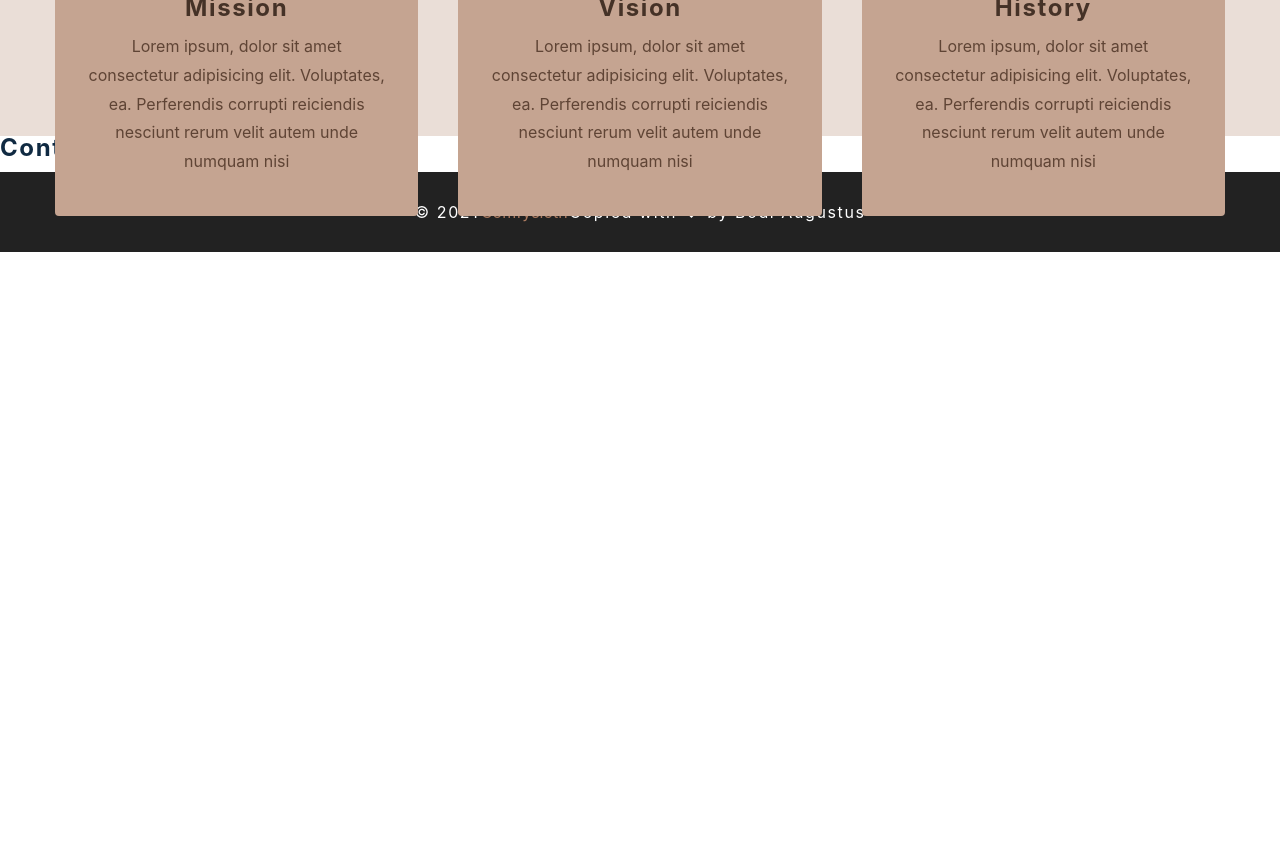
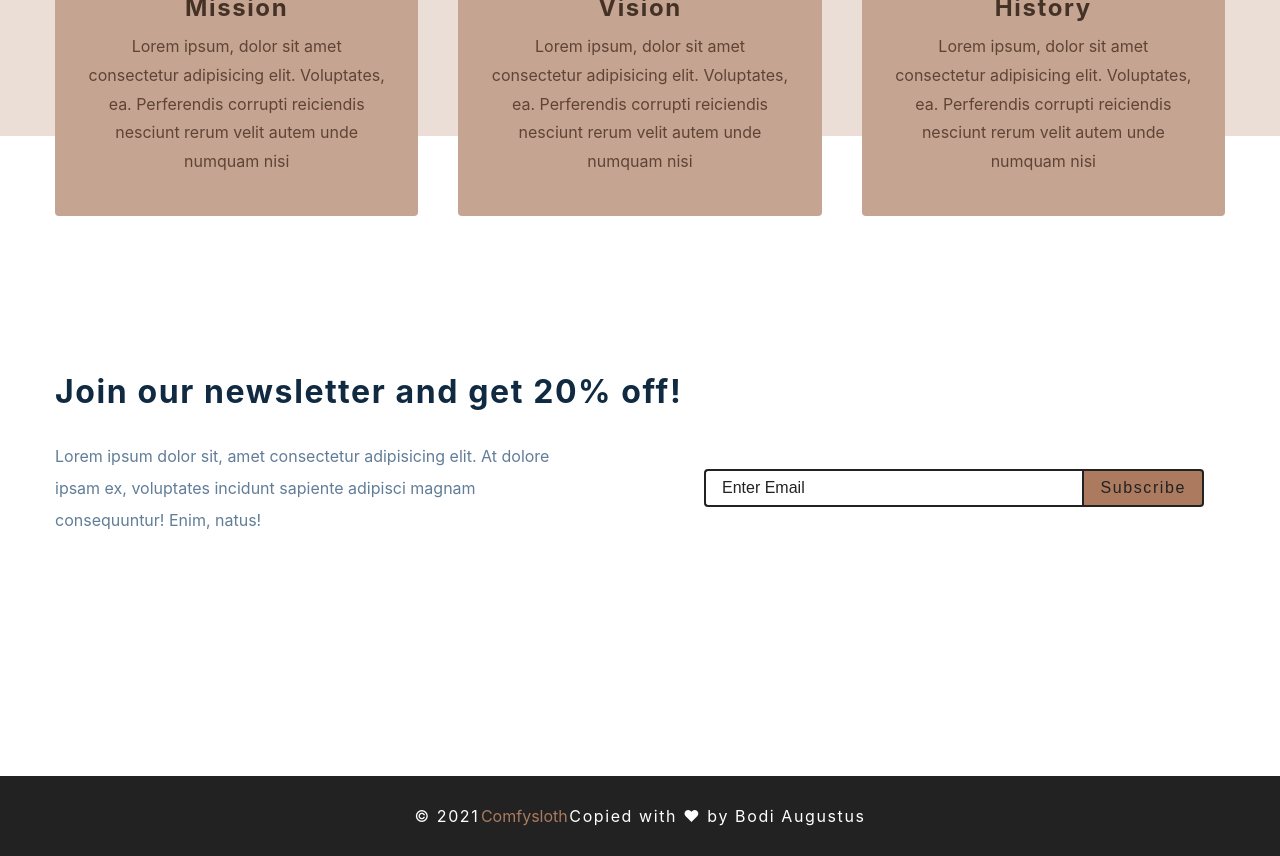
Before and after one commit to MagentaSpruce/ReactMarketplace, a React (Create React App) app: page / in a window 1280 px wide. Shown: the part 1200-2056 px from the top of the page. Before the commit the page ends 1452 px from the top, so only its background shows below. Built offline with nearby package versions, Linux system fonts and the light colour scheme; no server answers; the HTML template or start-up script is replaced by a standard one.

Commit message:
Set up the fetch to the API to retrieve the products. Set up dispatches to use reducer to handle the fetching.

```diff
--- a/src/components/Contact.js
+++ b/src/components/Contact.js
@@ -2,7 +2,20 @@ import React from 'react'
 import styled from 'styled-components'
 
 const Contact = () => {
-  return <h4>contact section</h4>
+  return (
+    <Wrapper>
+      <div className="section-center">
+        <h3>Join our newsletter and get 20% off!</h3>
+        <div className="content">
+          <p>Lorem ipsum dolor sit, amet consectetur adipisicing elit. At dolore ipsam ex, voluptates incidunt sapiente adipisci magnam consequuntur! Enim, natus!</p>
+          <form className="contact-form" action='https://formspree.io/f/xnqwqppg' method='POST' >
+            <input type="email" className='form-input'  name='_replyto' placeholder='enter email'/>
+          <button type="submit" className='submit-btn'>subscribe</button>
+          </form>
+        </div>
+      </div>
+    </Wrapper>
+  )
 }
 const Wrapper = styled.section`
   padding: 5rem 0;
--- a/src/context/products_context.js
+++ b/src/context/products_context.js
@@ -14,7 +14,12 @@ import {
 } from '../actions'
 
 const initialState = {
-  isSidebarOpen:false
+  isSidebarOpen:false,
+  products_loading: false,
+  products_error: false,
+  products: [],
+  featured_products: [],
+
 }
 
 const ProductsContext = React.createContext()
@@ -29,6 +34,22 @@ export const ProductsProvider = ({ children }) => {
   const closeSidebar = () => {
     dispatch({type: 'SIDEBAR_CLOSE'})
   }
+
+  const fetchProducts = async (url) => {
+    // const resp = await axios.get(url)
+    dispatch({type: GET_PRODUCTS_BEGIN});
+    try {
+      const resp = await fetch(url);
+      const products = await resp.json();
+      dispatch({type: GET_PRODUCTS_SUCCESS, payload: products});
+    } catch (error) {
+      dispatch({type: GET_PRODUCTS_ERROR})
+    }
+  }
+
+  useEffect(() => {
+    fetchProducts(url);
+  },[])
   return (
     <ProductsContext.Provider value={{...state, openSidebar,closeSidebar}}>
       {children}
--- a/src/reducers/products_reducer.js
+++ b/src/reducers/products_reducer.js
@@ -16,6 +16,16 @@ const products_reducer = (state, action) => {
   if(action.type === 'SIDEBAR_CLOSE'){
     return {...state, isSidebarOpen: false}
   }
+  if(action.type === GET_PRODUCTS_BEGIN){
+    return {...state, products_loading: true}
+  }
+  if(action.type === GET_PRODUCTS_SUCCESS){
+    const featured_products = action.payload.filter((product) => product.featured === true);
+    return {...state, products_loading: false, products: action.payload, featured_products}
+  }
+  if(action.type === GET_PRODUCTS_ERROR){
+    return {...state, products_loading:false, prducts_error: true}
+  }
   return state
   throw new Error(`No Matching "${action.type}" - action type`)
 }
```
